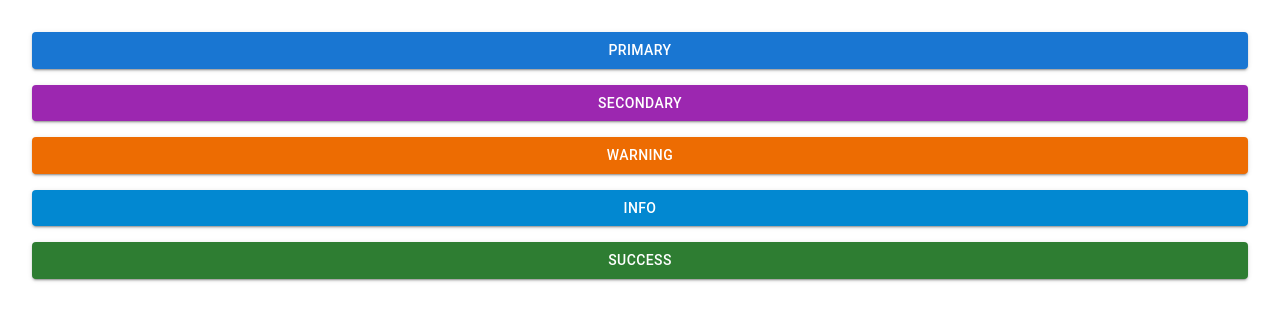
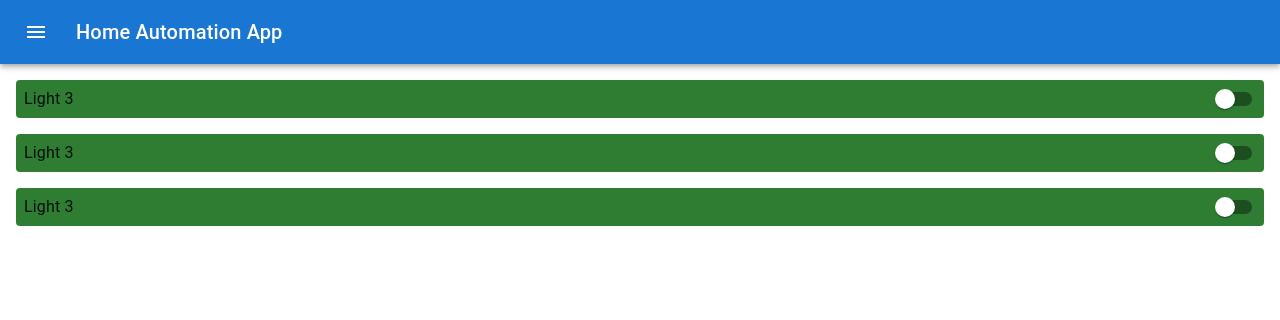
Before and after one commit to sasa9477/home-automation-app, a Next.js app: page / in a window 1280 px wide. Shown: the top 320 px of the page. Built offline with nearby package versions, Linux system fonts and the light colour scheme.

Commit message:
トップぺージの追加

```diff
--- /dev/null
+++ b/src/components/AppBar.tsx
@@ -0,0 +1,55 @@
+import * as React from 'react';
+import { AppBar, Toolbar, Typography, IconButton, MenuItem, Menu } from '@mui/material';
+import MenuIcon from '@mui/icons-material/Menu';
+
+export default function MenuAppBar() {
+  const [anchorEl, setAnchorEl] = React.useState<null | HTMLElement>(null);
+
+  const handleMenu = (event: React.MouseEvent<HTMLElement>) => {
+    setAnchorEl(event.currentTarget);
+  };
+
+  const handleClose = () => {
+    setAnchorEl(null);
+  };
+
+  return (
+    <AppBar position="static">
+      <Toolbar>
+        <div>
+          <IconButton
+            size="large"
+            edge="start"
+            color="inherit"
+            aria-label="menu"
+            onClick={handleMenu}
+            sx={{ mr: 2 }}
+          >
+            <MenuIcon />
+          </IconButton>
+          <Menu
+            id="menu-appbar"
+            keepMounted
+            anchorEl={anchorEl}
+            anchorOrigin={{
+              vertical: 'top',
+              horizontal: 'right',
+            }}
+            transformOrigin={{
+              vertical: 'top',
+              horizontal: 'right',
+            }}
+            open={Boolean(anchorEl)}
+            onClose={handleClose}
+          >
+            <MenuItem onClick={handleClose}>Setting</MenuItem>
+            <MenuItem onClick={handleClose}>Log</MenuItem>
+          </Menu>
+        </div>
+        <Typography variant="h6" component="div" sx={{ flexGrow: 1 }}>
+          Home Automation App
+        </Typography>
+      </Toolbar>
+    </AppBar>
+  );
+}
--- /dev/null
+++ b/src/components/FunctionSwitchFormControl.tsx
@@ -0,0 +1,26 @@
+import { FormControlLabel, FormControlLabelProps, styled, Switch, Typography } from "@mui/material"
+
+type FunctionSwitchFormCotrolProps = {
+  checked?: boolean;
+  label: React.ReactNode;
+}
+
+const FunctionSwitchFormCotrol: React.FC<FunctionSwitchFormCotrolProps> = (props): JSX.Element => {
+  return (
+    <FormControlLabel
+      label={<Typography paddingLeft='8px' >{props.label}</Typography >}
+      labelPlacement='start'
+      control={< Switch color="primary" />}
+      checked={props.checked}
+      sx={(theme) => ({
+        margin: 0,
+        justifyContent: 'space-between',
+        flexGrow: 1,
+        background: theme.palette.success.main,
+        borderRadius: '4px'
+      })}
+    />
+  )
+}
+
+export default FunctionSwitchFormCotrol
--- a/src/pages/_app.tsx
+++ b/src/pages/_app.tsx
@@ -1,5 +1,6 @@
 import { createTheme, CssBaseline, ThemeProvider, useMediaQuery } from '@mui/material'
 import type { AppProps } from 'next/app'
+import MenuAppBar from '../components/AppBar'
 
 function MyApp({ Component, pageProps }: AppProps) {
   const isDarkMode = useMediaQuery('(prefers-color-scheme: dark)')
@@ -12,7 +13,10 @@
   return (
     <ThemeProvider theme={theme}>
       <CssBaseline />
-      <Component {...pageProps} />
+      <MenuAppBar />
+      <main>
+        <Component {...pageProps} />
+      </main>
     </ThemeProvider>
   )
 }
--- a/src/pages/index.tsx
+++ b/src/pages/index.tsx
@@ -1,17 +1,25 @@
 import type { NextPage } from 'next'
-import { Button, Stack } from '@mui/material';
+import { FormGroup, styled } from '@mui/material';
+import FunctionSwitchFormCotrol from '../components/FunctionSwitchFormControl';
 
 const Home: NextPage = () => {
   return (
-    <main>
-      <Stack spacing={2} sx={{ m: 2, p: 2 }}>
-        <Button variant="contained" color="primary">primary</Button>
-        <Button variant="contained" color="secondary">secondary</Button>
-        <Button variant="contained" color="warning">warning</Button>
-        <Button variant="contained" color="info">info</Button>
-        <Button variant="contained" color="success">success</Button>
-      </Stack>
-    </main>
+    <FormGroup
+      sx={{
+        m: 1,
+        p: 1,
+        rowGap: 2,
+      }}>
+      <FunctionSwitchFormCotrol
+        label="Light 3"
+      />
+      <FunctionSwitchFormCotrol
+        label="Light 3"
+      />
+      <FunctionSwitchFormCotrol
+        label="Light 3"
+      />
+    </FormGroup >
   )
 }
 
--- a/styles/globals.css
+++ /dev/null
@@ -1,26 +0,0 @@
-html,
-body {
-  padding: 0;
-  margin: 0;
-  font-family: -apple-system, BlinkMacSystemFont, Segoe UI, Roboto, Oxygen,
-    Ubuntu, Cantarell, Fira Sans, Droid Sans, Helvetica Neue, sans-serif;
-}
-
-a {
-  color: inherit;
-  text-decoration: none;
-}
-
-* {
-  box-sizing: border-box;
-}
-
-@media (prefers-color-scheme: dark) {
-  html {
-    color-scheme: dark;
-  }
-  body {
-    color: white;
-    background: black;
-  }
-}
```
Also changed, not shown: styles/Home.module.css (deleted, +0 -129 lines).
